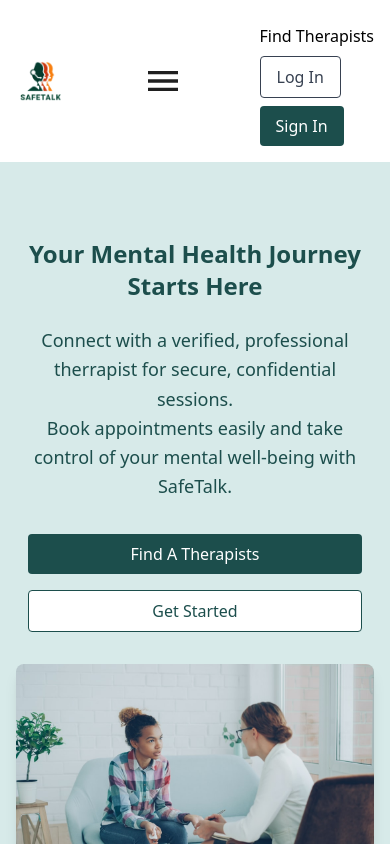
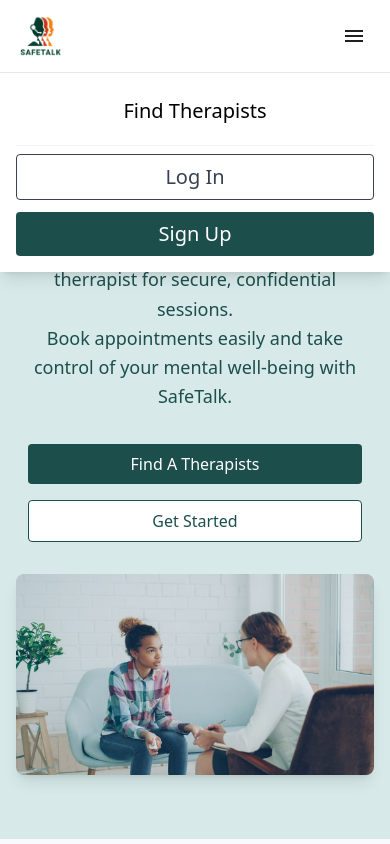
Before and after one commit to safetalkapp213/Safetalkapp, a React (Vite) app: page / in a window 390 px wide. Both pictures are taken after a click on the button "Toggle menu". Shown: the top 844 px of the page. Built offline with nearby package versions, Linux system fonts and the light colour scheme.

Commit message:
fix(navbar): fix navbar menu to be responsive for smaller screens

```diff
--- a/src/components/Button.jsx
+++ b/src/components/Button.jsx
@@ -6,7 +6,10 @@ const Button = ({children, variant='primary', onClick}) => {
     const variants = {
         primary:"bg-primary text-white hover:bg-primary/90",
         secondary: "bg-white text-primary border border-primary hover:bg-mint",
-        outline: "border border-charcoal text-charcoal hover:bg-gray-100"
+        outline: "border border-charcoal text-charcoal hover:bg-gray-100",
+        primaryLg: "bg-primary text-white hover:bg-primary/90 text-xl w-full justify-center",
+        secondaryLg: "bg-white text-primary border border-primary hover:bg-mint text-xl w-full justify-center",
+        outlineLg: "border border-charcoal text-charcoal hover:bg-gray-100 text-xl w-full justify-center",
     }
 
   return (
--- a/src/components/Navbar.jsx
+++ b/src/components/Navbar.jsx
@@ -1,4 +1,4 @@
-import React, { useState } from 'react';
+import React, { useState, useEffect } from 'react';
 import logo from "../assets/safetalk-logo.png"
 import menu from "../assets/menu.svg"
 import Button from "./Button"
@@ -6,38 +6,92 @@ import Button from "./Button"
 function Navbar() {
     const [isOpen, setIsOpen] = useState(false)
 
+    // Close menu when clicking outside or on resize
+    useEffect(() => {
+        const handleResize = () => {
+            if (window.innerWidth >= 768) {
+                setIsOpen(false);
+            }
+        };
+
+        const handleClickOutside = (event) => {
+            if (!event.target.closest('nav') && !event.target.closest('button')) {
+                setIsOpen(false);
+            }
+        };
+
+        window.addEventListener('resize', handleResize);
+        document.addEventListener('mousedown', handleClickOutside);
+
+        return () => {
+            window.removeEventListener('resize', handleResize);
+            document.removeEventListener('mousedown', handleClickOutside);
+        };
+    }, []);
+
     return (
-        <header className="flex justify-between items-center p-4">
+        <header className="relative flex justify-between items-center p-4 bg-white shadow-sm">
+            {/* Logo */}
             <div>
                 <img src={logo} alt="SafeTalk Logo" className="h-10 w-auto" />
             </div>
-            <button
-                className="block md:hidden"
-                onClick={()=> {
-                    setIsOpen(!isOpen)
-                }}>
-                <img src={menu} alt="hamburger Menu" className="h-10 w-auto" />
-            </button>
 
+            {/* Desktop Navigation */}
             <nav className="hidden md:flex">
                 <ul className="flex items-center space-x-4">
-                <li><a href="#">Find Therapists</a></li>
+                    <li><a href="#" className="hover:text-blue-600 transition-colors text-lg">Find Therapists</a></li>
                     <li><Button variant="outline">Log In</Button></li>
-                <li><Button variant="primary">Sign In</Button></li>
+                    <li><Button variant="primary">Sign Up</Button></li>
                 </ul>
             </nav>
 
-            {isOpen && (
-            <nav className="md:hidden mt-2">
-                <ul className="flex flex-col space-y-2">
-                <li><a href="#">Find Therapists</a></li>
-                <li><Button variant="outline">Log In</Button></li>
-                <li><Button variant="primary">Sign In</Button></li>
+            {/* Mobile Menu Button */}
+            <button
+                className="block md:hidden p-2 rounded-lg hover:bg-gray-100 transition-colors"
+                onClick={() => setIsOpen(!isOpen)}
+                aria-label="Toggle menu"
+                aria-expanded={isOpen}
+            >
+                <img src={menu} alt="Menu" className="h-6 w-6" />
+            </button>
+
+            {/* Mobile Dropdown Menu */}
+            <div className={`
+                absolute top-full left-0 right-0 bg-white shadow-lg border-t border-gray-200
+                transition-all duration-300 ease-in-out overflow-hidden
+                md:hidden z-50
+                ${isOpen ? 'max-h-96 opacity-100 visible' : 'max-h-0 opacity-0 invisible'}
+            `}>
+                <nav className="p-4">
+                    <ul className="flex flex-col space-y-3">
+                        <li className='text-center'>
+                            <a
+                                href="#"
+                                className="block py-2 px-4 hover:bg-gray-50 rounded-lg transition-colors text-xl"
+                                onClick={() => setIsOpen(false)}
+                            >
+                                Find Therapists
+                            </a>
+                        </li>
+                        <li className="pt-2 border-t border-gray-100">
+                            <Button
+                                variant="outlineLg"
+                                onClick={() => setIsOpen(false)}
+                            >
+                                Log In
+                            </Button>
+                        </li>
+                        <li>
+                            <Button
+                                variant="primaryLg"
+                                onClick={() => setIsOpen(false)}
+                            >
+                                Sign Up
+                            </Button>
+                        </li>
                     </ul>
                 </nav>
-            )}
-
-
+            </div>
         </header>
     )
 }
```
Also changed, not shown: src/assets/leskew.png (added). Lines whose indentation alone changed are shown as unchanged.
